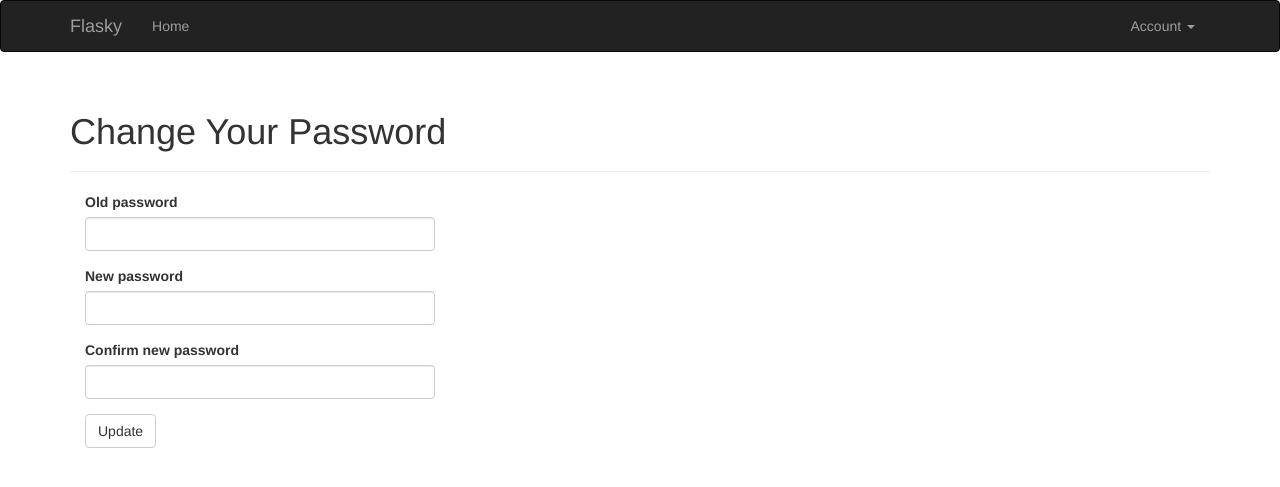
After one commit to njnr/onece, a Flask app: page /auth/change_password in a window 1280 px wide. The commit adds this page. Shown: the top 487 px of the page. Run offline with Flask 2, Linux system fonts and the light colour scheme; a user stored in the database is signed in; tables that the repository leaves empty hold one stand-in row (values such as "Sample post"); some libraries are stand-ins or nearby versions.

Commit message:
update for change passwrod and email setting

```diff
--- a/app/auth/forms.py
+++ b/app/auth/forms.py
@@ -32,3 +32,11 @@ class RegistrationForm(Form):
     def validate_username(self, field):
         if User.query.filter_by(username=field.data).first():
             raise ValidationError('Username already in use.')
+
+
+class ChangePasswordForm(Form):
+    old_password = PasswordField('Old password', validators = [Required()])
+    password = PasswordField('New password', validators = [
+        Required(), EqualTo('password2', message='Passwords must match.')])
+    password2 = PasswordField('Confirm new password', validators=[Required()])
+    submit = SubmitField('Update')
--- a/app/auth/views.py
+++ b/app/auth/views.py
@@ -5,7 +5,7 @@ from . import auth
 from .. import db
 from ..models import User
 from ..email import send_email
-from .forms import LoginForm, RegistrationForm
+from .forms import LoginForm, RegistrationForm,ChangePasswordForm
 
 
 @auth.before_app_request
@@ -56,7 +56,6 @@ def register():
         token = user.generate_confirmation_token()
         send_email(user.email, 'Confirm Your Account',
                    'auth/email/confirm', user=user, token=token)
-
         flash('A conifrmation email has been sent to you by email.')
         return redirect(url_for('auth.login'))
     return render_template('auth/register.html', form=form)
@@ -82,3 +81,18 @@ def resend_confirmation():
                'auth/email/confirm', user=current_user, token=token)
     flash('A new confirmation email has been sendt to you by email.')
     return redirect(url_for('main.index'))
+
+
+@auth.route('/change_password', methods=['GET', 'POST'])
+@login_required
+def change_password():
+    form = ChangePasswordForm()
+    if form.validate_on_submit():
+        if current_user.verify_password(form.old_password.data):
+            current_user.password = form.password.data
+            db.session.add(current_user)
+            flash('Your password has been update.')
+            return redirect(url_for('main.index'))
+        else:
+            flash('Invalid password.')
+    return render_template('auth/change_password.html', form=form)
--- a/app/email.py
+++ b/app/email.py
@@ -11,10 +11,14 @@ def send_async_email(app, msg):
 
 def send_email(to, subject, template, **kwargs):
     app = current_app._get_current_object()
+
+    print app.config['MAIL_PASSWORD'] + '------++++++++++++'
+    print app.config['MAIL_USERNAME'] + '------++++++++++++'
     msg = Message(app.config['FLASKY_MAIL_SUBJECT_PREFIX'] + ' ' + subject,
                   sender=app.config['FLASKY_MAIL_SENDER'], recipients=[to])
     msg.body = render_template(template + '.txt', **kwargs)
     msg.html = render_template(template + '.html', **kwargs)
     thr = Thread(target=send_async_email, args=[app, msg])
+
     thr.start()
     return thr
--- a/app/models.py
+++ b/app/models.py
@@ -47,7 +47,7 @@ class User(UserMixin, db.Model):
             return False
         if data.get('confirm') != self.id:
             return False
-        slef.confirmed = True
+        self.confirmed = True
         db.session.add(self)
         return True
 
--- /dev/null
+++ b/app/templates/auth/change_password.html
@@ -0,0 +1,13 @@
+{% extends "base.html" %}
+{% import "bootstrap/wtf.html" as wtf %}
+
+{% block title %}Flasky - Chage Password{% endblock %}
+
+{% block page_content %}
+<div class="page-header">
+  <h1>Change Your Password</h1>
+</div>
+<div class="col-md-4">
+  {{ wtf.quick_form(form) }}
+</div>
+{% endblock %}
--- a/app/templates/base.html
+++ b/app/templates/base.html
@@ -26,7 +26,13 @@
             </ul>
 	    <ul class="nav navbar-nav navbar-right">
                 {% if current_user.is_authenticated %}
-                <li><a href="{{ url_for('auth.logout') }}">Log Out</a></li>
+                <li class="dropdown">
+                    <a href="#" class="dropdown-toggle" data-toggle="dropdown">Account <b class="caret"></b></a>
+                    <ul class="dropdown-menu">
+                        <li><a href="{{ url_for('auth.change_password') }}">Change Password</a></li>
+                        <li><a href="{{ url_for('auth.logout') }}">Log Out</a></li>
+                    </ul>
+                </li>
                 {% else %}
                 <li><a href="{{ url_for('auth.login') }}">Log In</a></li>
                 {% endif %}
```
Also changed, not shown: config.py (+4 -3 lines).
